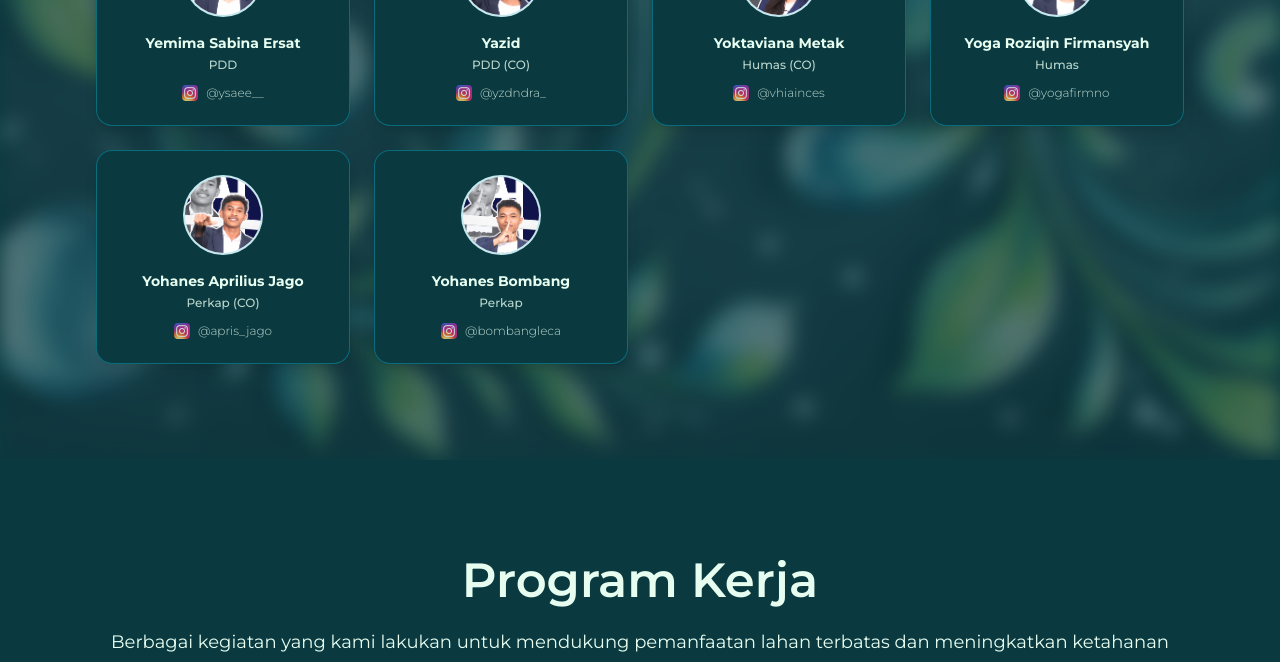
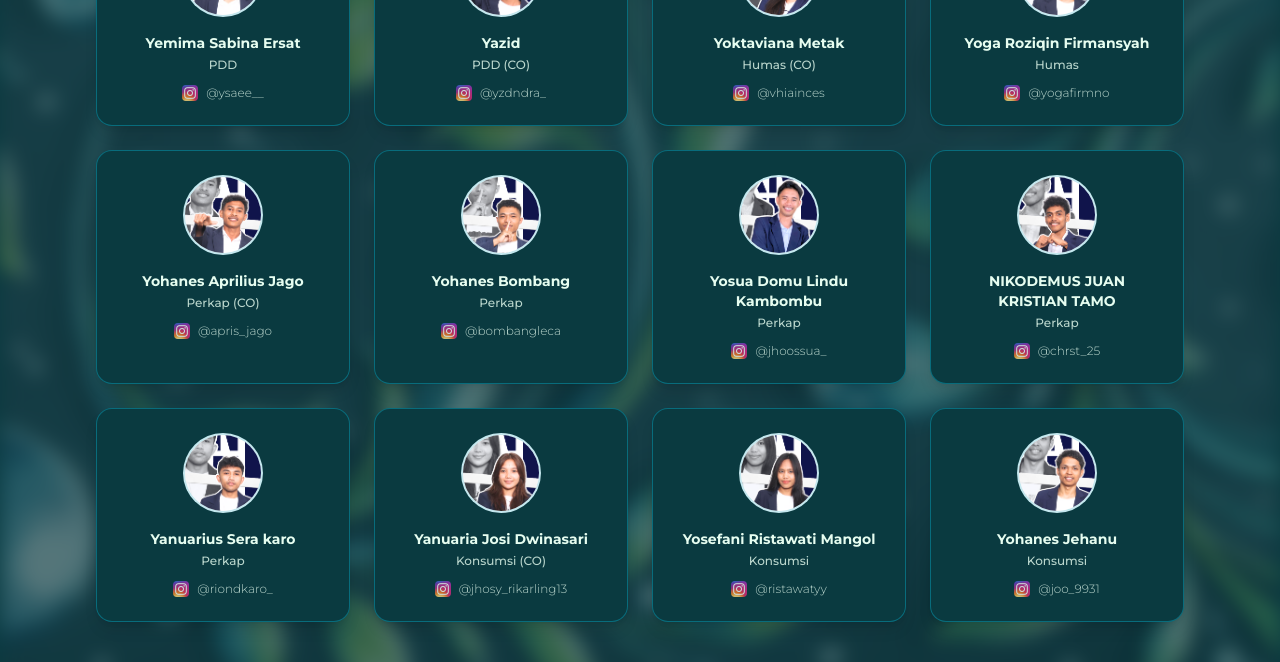
Before and after one commit to willyrafaelfs/web-kkn34-sidorahayu-new, a React (Vite) app: page / in a window 1280 px wide. Shown: the part 3320-3982 px from the top of the page. Built offline with nearby package versions, Linux system fonts and the light colour scheme.

Commit message:
update team member

```diff
--- a/src/assets/index.ts
+++ b/src/assets/index.ts
@@ -326,10 +326,45 @@ export const teamData: TeamMember[] = [
     image: getTeamImg("PERKAP-BOMBANG LECA.png"),
     instagram: "bombangleca",
   },
+  {
+    name: "Yosua Domu Lindu Kambombu",
+    division: "Perkap",
+    image: getTeamImg("PERKAP-JHOSUA.png"),
+    instagram: "jhoossua_",
+  },
+  {
+    name: "NIKODEMUS JUAN KRISTIAN TAMO",
+    division: "Perkap",
+    image: getTeamImg("PERKAP-NIKODEMUS JUAN.png"),
+    instagram: "chrst_25",
+  },
+  {
+    name: "Yanuarius Sera karo ",
+    division: "Perkap",
+    image: getTeamImg("PERKAP-RIOND KARO.png"),
+    instagram: "riondkaro_",
+  },
 
 
   // ================= KONSUMSI =================
-
+  {
+    name: "Yanuaria Josi Dwinasari",
+    division: "Konsumsi (CO)",
+    image: getTeamImg("KONSUMSI-JHOSY RIKARLING.png"),
+    instagram: "jhosy_rikarling13",
+  },
+  {
+    name: "Yosefani Ristawati Mangol",
+    division: "Konsumsi",
+    image: getTeamImg("KONSUMSI-YOSEFANI RISTA.png"),
+    instagram: "ristawatyy",
+  },
+  {
+    name: "Yohanes Jehanu",
+    division: "Konsumsi",
+    image: getTeamImg("KONSUMSI-Yohanes Jehanu.png"),
+    instagram: "joo_9931",
+  },
 ];
 
 export default assets;
```
